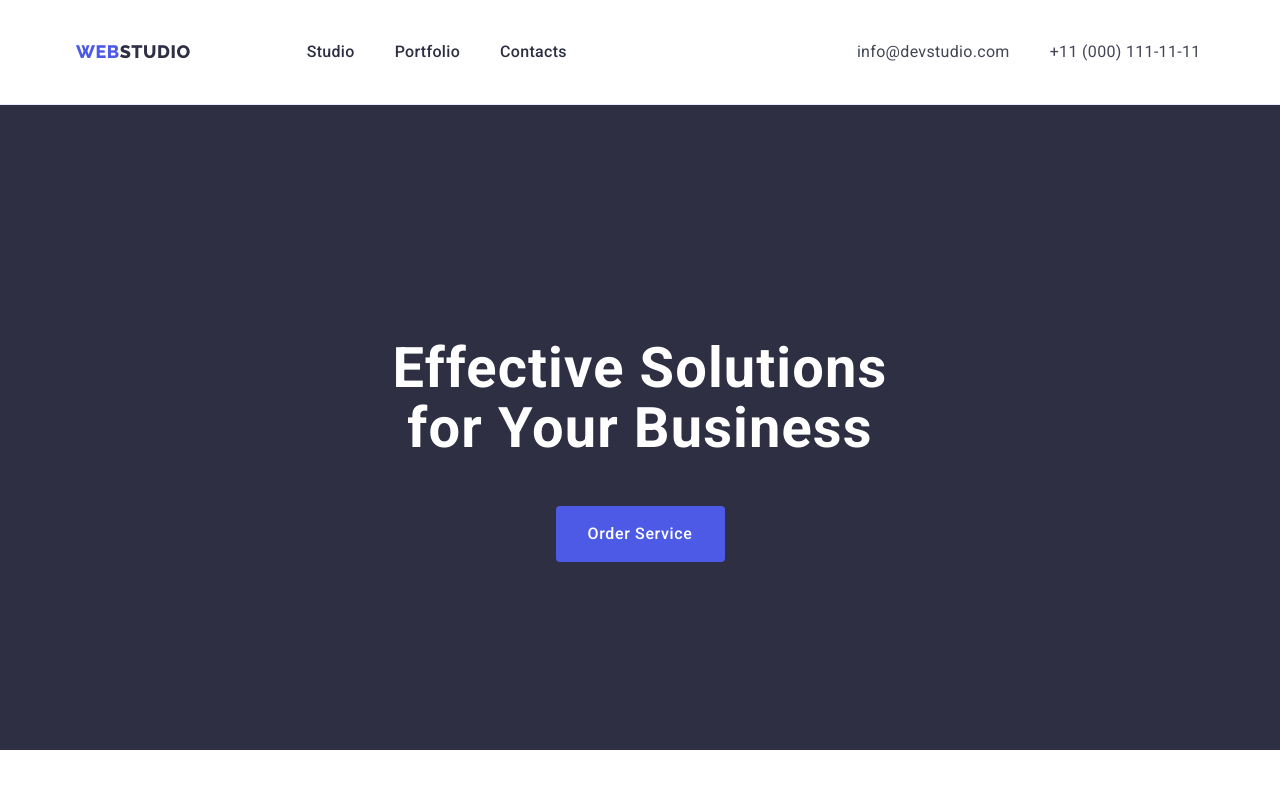
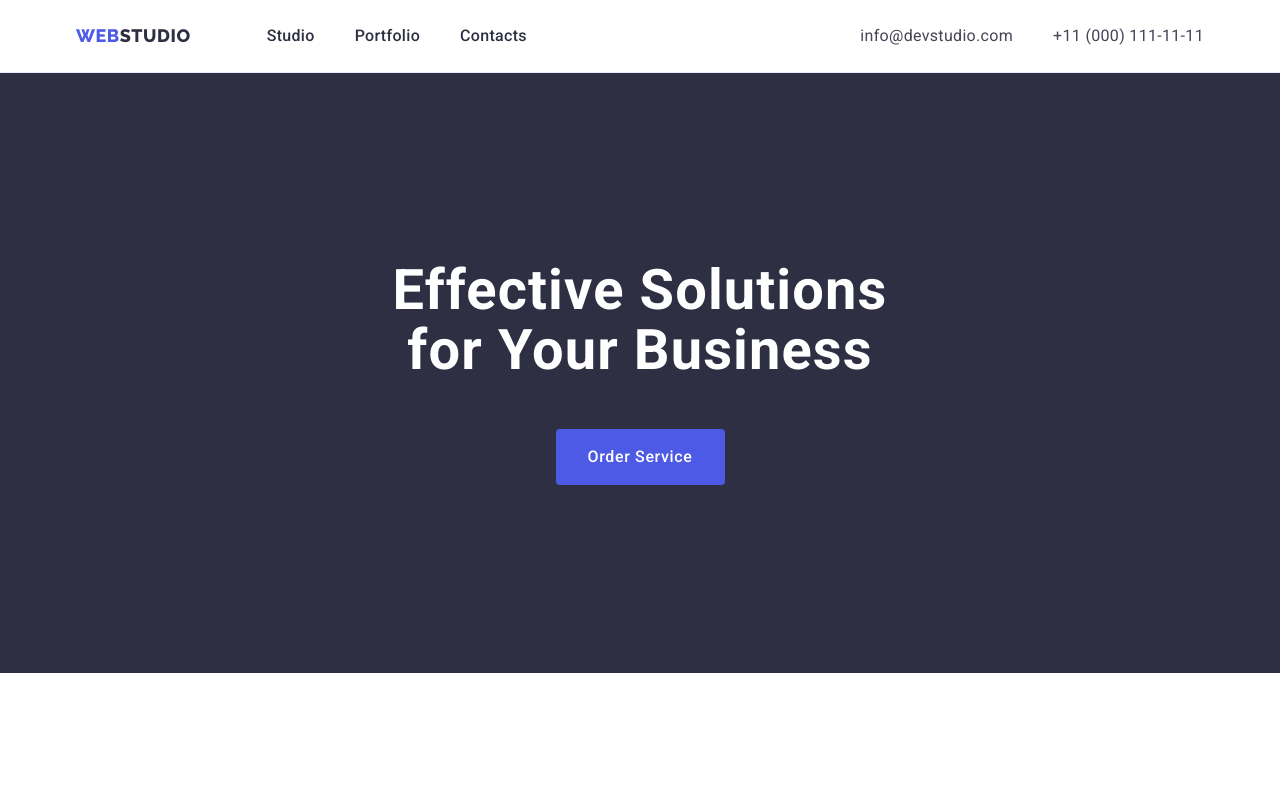
Before and after one commit to tetiana22/goit-markup-hw-03, a plain HTML site: page index.html in a window 1280 px wide. Shown: the top 789 px of the page. Drawn offline with nearby package versions, Linux system fonts and the light colour scheme.

Commit message:
del marg for nav

```diff
--- a/css/styles.css
+++ b/css/styles.css
@@ -3,6 +3,19 @@
  *::before {
     box-sizing: border-box;
  }
+ :root {
+    --logo-color: #4d5ae5;
+    --logo-span-color: #2e2f42;
+    --list-color: #2e2f42;
+    --link-color:  #434455;
+    --section-color: #2e2f42;
+    --name-color: #2e2f42;
+    --text-color:  #434455;
+    --background-color:  #2e2f42;
+    --batton-background-color:  #F4F4FD;
+    --footer-text-color: #F4F4FD;
+    --border-color: 1px solid #e7e9fc;
+}
 img {
     display: block;
 }
@@ -19,19 +32,11 @@ body {
   .list {
     list-style: none;
 }
-  :root {
-    --logo-color: #4d5ae5;
-    --logo-span-color: #2e2f42;
-    --list-color: #2e2f42;
-    --link-color:  #434455;
-    --section-color: #2e2f42;
-    --name-color: #2e2f42;
-    --text-color:  #434455;
-    --background-color:  #2e2f42;
-    --batton-background-color:  #F4F4FD;
-    --footer-text-color: #F4F4FD;
-    --border-color: 1px solid #e7e9fc;
+h1, h2, h3, h4, p, ul {
+    margin: 0;
+    padding: 0;
 }
+
 .container {
     width: 1158px;
     margin: 0 auto;
@@ -47,8 +52,8 @@ body {
 .page-head-container {
     display: flex;
     align-items: center;
-    margin-top: 24px;
-    margin-bottom: 24px;
+    padding-top: 24px;
+    padding-bottom: 24px;
 }
 .contacts {
    display: flex;
@@ -89,7 +94,7 @@ body {
 
 .address {
     font-style: normal;
-    margin-left: 250px;
+    margin-left: auto;
    }
 .address-head {
     display: flex;
@@ -129,6 +134,7 @@ body {
     max-width: 496px;
     margin-left: auto;
     margin-right: auto;
+    margin-bottom: 48px;
 
 
 }
```
